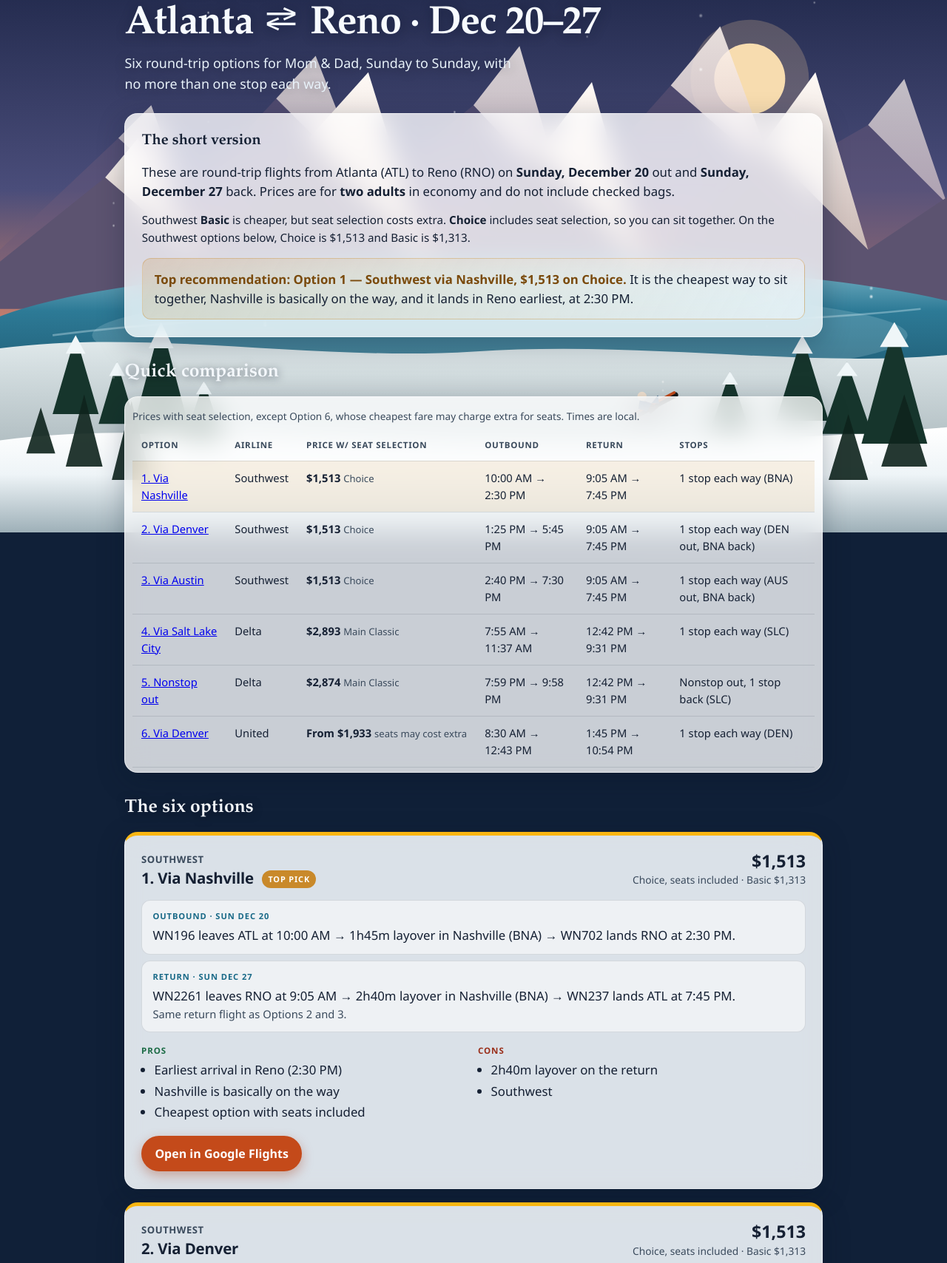
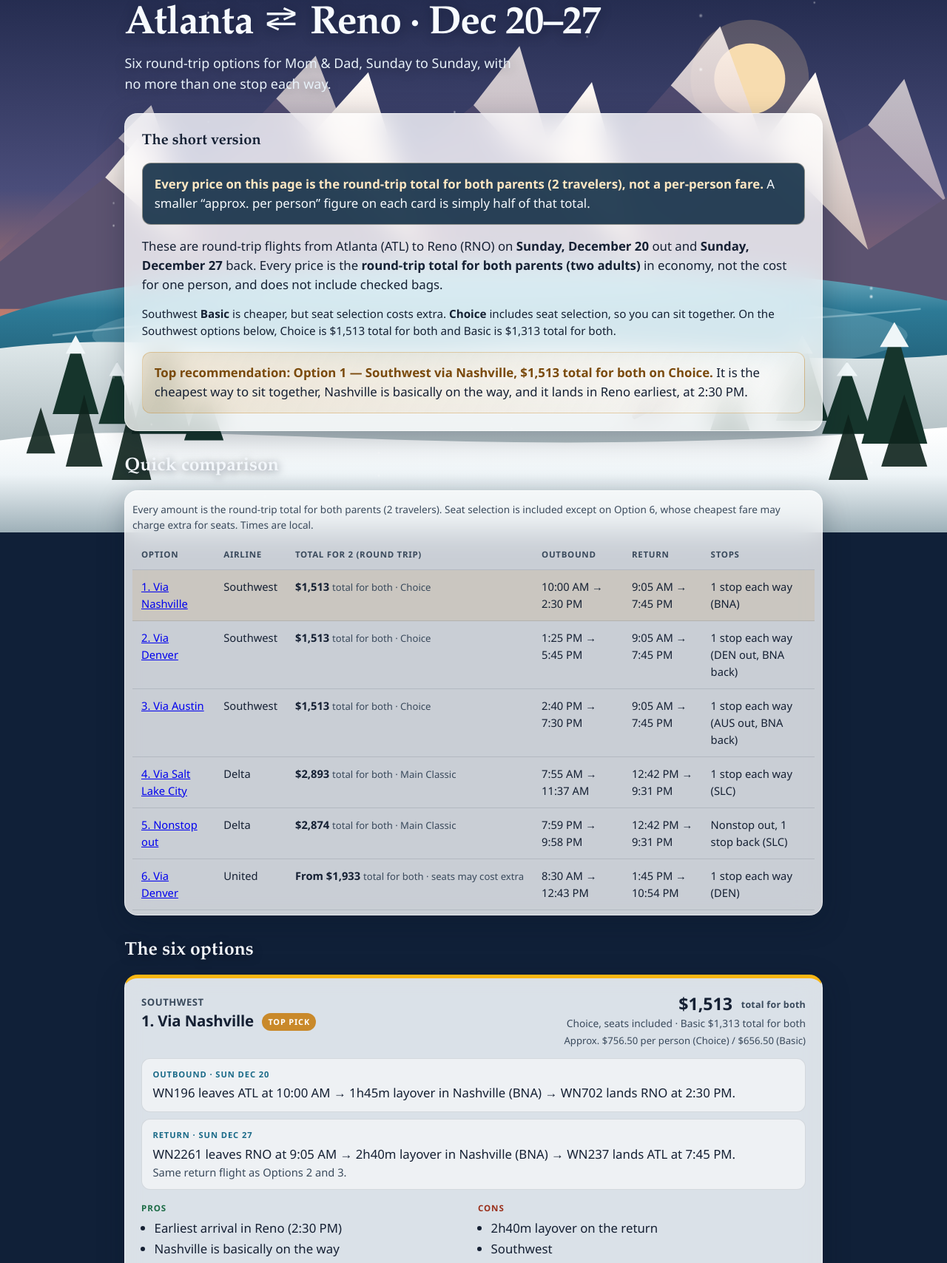
Before and after one commit to StephenOnABike/atl-reno-flights-dec-2026, a plain HTML site: page index.html in a window 1280 px wide. Shown: the part 80-1788 px from the top of the page at 74% size. Drawn offline with Linux system fonts and the light colour scheme.

Commit message:
Clarify every price is the round-trip total for both parents

```diff
--- a/index.html
+++ b/index.html
@@ -163,6 +163,32 @@
       margin: 1rem 0 0;
     }
     .pick strong { color: #7a4a0c; }
+
+    .price-banner {
+      background: rgba(20, 48, 72, 0.9);
+      color: #f7fbff;
+      border: 1px solid rgba(255, 231, 194, 0.45);
+      border-radius: 12px;
+      padding: 0.95rem 1rem;
+      margin: 0 0 1rem;
+    }
+    .price-banner strong { color: #ffe7c2; }
+    .for-both {
+      display: inline-block;
+      margin-left: 0.35rem;
+      font-size: 0.78rem;
+      font-weight: 700;
+      letter-spacing: 0.02em;
+      color: var(--ink-soft);
+      vertical-align: middle;
+    }
+    .per-person {
+      display: block;
+      font-size: 0.82rem;
+      color: var(--ink-soft);
+      font-weight: 500;
+      margin-top: 0.2rem;
+    }
 
     .note {
       font-size: 0.95rem;
@@ -477,10 +503,14 @@
 
     <section class="panel intro" aria-labelledby="overview">
       <h2 id="overview" style="color:var(--ink);text-shadow:none;margin-top:0;font-size:1.25rem;">The short version</h2>
-      <p>These are round-trip flights from Atlanta (ATL) to Reno (RNO) on <strong>Sunday, December 20</strong> out and <strong>Sunday, December 27</strong> back. Prices are for <strong>two adults</strong> in economy and do not include checked bags.</p>
-      <p class="note">Southwest <strong>Basic</strong> is cheaper, but seat selection costs extra. <strong>Choice</strong> includes seat selection, so you can sit together. On the Southwest options below, Choice is $1,513 and Basic is $1,313.</p>
+      <div class="price-banner">
+        <strong>Every price on this page is the round-trip total for both parents (2 travelers), not a per-person fare.</strong>
+        A smaller “approx. per person” figure on each card is simply half of that total.
+      </div>
+      <p>These are round-trip flights from Atlanta (ATL) to Reno (RNO) on <strong>Sunday, December 20</strong> out and <strong>Sunday, December 27</strong> back. Every price is the <strong>round-trip total for both parents (two adults)</strong> in economy, not the cost for one person, and does not include checked bags.</p>
+      <p class="note">Southwest <strong>Basic</strong> is cheaper, but seat selection costs extra. <strong>Choice</strong> includes seat selection, so you can sit together. On the Southwest options below, Choice is $1,513 total for both and Basic is $1,313 total for both.</p>
       <div class="pick">
-        <strong>Top recommendation: Option 1 — Southwest via Nashville, $1,513 on Choice.</strong>
+        <strong>Top recommendation: Option 1 — Southwest via Nashville, $1,513 total for both on Choice.</strong>
         It is the cheapest way to sit together, Nashville is basically on the way, and it lands in Reno earliest, at 2:30 PM.
       </div>
     </section>
@@ -488,12 +518,12 @@
     <h2>Quick comparison</h2>
     <div class="panel table-wrap" style="padding:0.9rem 0.6rem 0.4rem;">
       <table>
-        <caption>Prices with seat selection, except Option 6, whose cheapest fare may charge extra for seats. Times are local.</caption>
+        <caption>Every amount is the round-trip total for both parents (2 travelers). Seat selection is included except on Option 6, whose cheapest fare may charge extra for seats. Times are local.</caption>
         <thead>
           <tr>
             <th>Option</th>
             <th>Airline</th>
-            <th>Price w/ seat selection</th>
+            <th>Total for 2 (round trip)</th>
             <th>Outbound</th>
             <th>Return</th>
             <th>Stops</th>
@@ -503,7 +533,7 @@
           <tr class="best">
             <td><a href="#option-1">1. Via Nashville</a></td>
             <td>Southwest</td>
-            <td class="price">$1,513 <span class="muted">Choice</span></td>
+            <td class="price">$1,513 <span class="muted">total for both · Choice</span></td>
             <td>10:00 AM → 2:30 PM</td>
             <td>9:05 AM → 7:45 PM</td>
             <td>1 stop each way (BNA)</td>
@@ -511,7 +541,7 @@
           <tr>
             <td><a href="#option-2">2. Via Denver</a></td>
             <td>Southwest</td>
-            <td class="price">$1,513 <span class="muted">Choice</span></td>
+            <td class="price">$1,513 <span class="muted">total for both · Choice</span></td>
             <td>1:25 PM → 5:45 PM</td>
             <td>9:05 AM → 7:45 PM</td>
             <td>1 stop each way (DEN out, BNA back)</td>
@@ -519,7 +549,7 @@
           <tr>
             <td><a href="#option-3">3. Via Austin</a></td>
             <td>Southwest</td>
-            <td class="price">$1,513 <span class="muted">Choice</span></td>
+            <td class="price">$1,513 <span class="muted">total for both · Choice</span></td>
             <td>2:40 PM → 7:30 PM</td>
             <td>9:05 AM → 7:45 PM</td>
             <td>1 stop each way (AUS out, BNA back)</td>
@@ -527,7 +557,7 @@
           <tr>
             <td><a href="#option-4">4. Via Salt Lake City</a></td>
             <td>Delta</td>
-            <td class="price">$2,893 <span class="muted">Main Classic</span></td>
+            <td class="price">$2,893 <span class="muted">total for both · Main Classic</span></td>
             <td>7:55 AM → 11:37 AM</td>
             <td>12:42 PM → 9:31 PM</td>
             <td>1 stop each way (SLC)</td>
@@ -535,7 +565,7 @@
           <tr>
             <td><a href="#option-5">5. Nonstop out</a></td>
             <td>Delta</td>
-            <td class="price">$2,874 <span class="muted">Main Classic</span></td>
+            <td class="price">$2,874 <span class="muted">total for both · Main Classic</span></td>
             <td>7:59 PM → 9:58 PM</td>
             <td>12:42 PM → 9:31 PM</td>
             <td>Nonstop out, 1 stop back (SLC)</td>
@@ -543,7 +573,7 @@
           <tr>
             <td><a href="#option-6">6. Via Denver</a></td>
             <td>United</td>
-            <td class="price">From $1,933 <span class="muted">seats may cost extra</span></td>
+            <td class="price">From $1,933 <span class="muted">total for both · seats may cost extra</span></td>
             <td>8:30 AM → 12:43 PM</td>
             <td>1:45 PM → 10:54 PM</td>
             <td>1 stop each way (DEN)</td>
@@ -561,8 +591,9 @@
           <h3>1. Via Nashville <span class="badge">Top pick</span></h3>
         </div>
         <div class="fares">
-          <div class="amount">$1,513</div>
-          <span class="alt">Choice, seats included · Basic $1,313</span>
+          <div class="amount">$1,513 <span class="for-both">total for both</span></div>
+          <span class="alt">Choice, seats included · Basic $1,313 total for both</span>
+          <span class="per-person">Approx. $756.50 per person (Choice) / $656.50 (Basic)</span>
         </div>
       </div>
       <div class="legs">
@@ -603,8 +634,9 @@
           <h3>2. Via Denver</h3>
         </div>
         <div class="fares">
-          <div class="amount">$1,513</div>
-          <span class="alt">Choice, seats included · Basic $1,313</span>
+          <div class="amount">$1,513 <span class="for-both">total for both</span></div>
+          <span class="alt">Choice, seats included · Basic $1,313 total for both</span>
+          <span class="per-person">Approx. $756.50 per person (Choice) / $656.50 (Basic)</span>
         </div>
       </div>
       <div class="legs">
@@ -646,8 +678,9 @@
           <h3>3. Via Austin</h3>
         </div>
         <div class="fares">
-          <div class="amount">$1,513</div>
-          <span class="alt">Choice, seats included · Basic $1,313</span>
+          <div class="amount">$1,513 <span class="for-both">total for both</span></div>
+          <span class="alt">Choice, seats included · Basic $1,313 total for both</span>
+          <span class="per-person">Approx. $756.50 per person (Choice) / $656.50 (Basic)</span>
         </div>
       </div>
       <div class="legs">
@@ -687,8 +720,9 @@
           <h3>4. Via Salt Lake City</h3>
         </div>
         <div class="fares">
-          <div class="amount">$2,893</div>
+          <div class="amount">$2,893 <span class="for-both">total for both</span></div>
           <span class="alt">Main Classic, seat selection included</span>
+          <span class="per-person">Approx. $1,446.50 per person</span>
         </div>
       </div>
       <div class="legs">
@@ -729,8 +763,9 @@
           <h3>5. Nonstop outbound</h3>
         </div>
         <div class="fares">
-          <div class="amount">$2,874</div>
+          <div class="amount">$2,874 <span class="for-both">total for both</span></div>
           <span class="alt">Main Classic, seat selection included</span>
+          <span class="per-person">Approx. $1,437 per person</span>
         </div>
       </div>
       <div class="legs">
@@ -771,8 +806,9 @@
           <h3>6. Via Denver</h3>
         </div>
         <div class="fares">
-          <div class="amount">From $1,933</div>
+          <div class="amount">From $1,933 <span class="for-both">total for both</span></div>
           <span class="alt">Starting price; seat selection may cost extra on the cheapest fare. Exact fare with seats was not checked.</span>
+          <span class="per-person">Approx. from $966.50 per person</span>
         </div>
       </div>
       <div class="legs">
@@ -809,7 +845,7 @@
     </article>
 
     <footer class="foot">
-      <p>Prices are for two adults in economy and were checked on Google Flights around 2:50pm PT on Sunday, November 22, 2026. They can change. Checked bags are not included.</p>
+      <p>Every price is the round-trip total for both parents (two adults) in economy, not a per-person fare. Prices were checked on Google Flights around 2:50pm PT on Sunday, November 22, 2026. They can change. Checked bags are not included.</p>
       <p>A family of four (two adults, two kids) plans to book the same flights later, so book soon if a fare looks right, and expect totals to scale per person.</p>
     </footer>
   </div>
```
